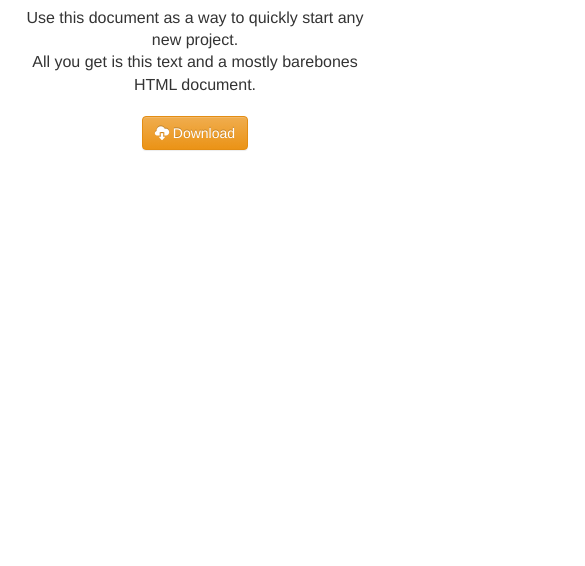
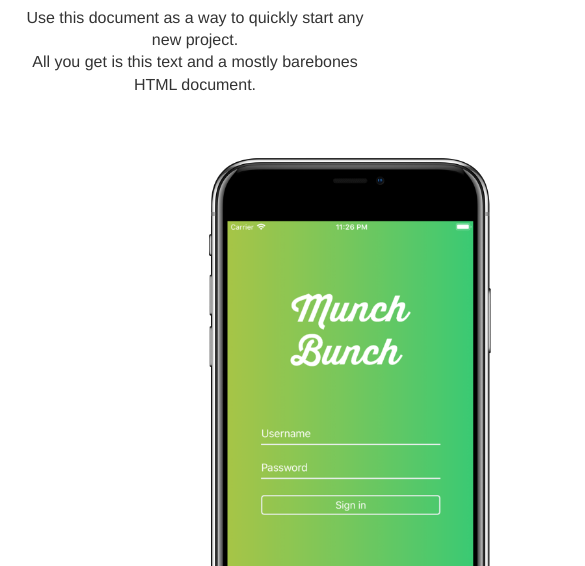
Before and after one commit to Nagoogin/munch-bunch-landing, a plain HTML site: page public/index.html in a window 390 px wide. Shown: the part 278-844 px from the top of the page, 585 px wide, since content can reach past the window. Drawn offline with nearby package versions, Linux system fonts and the light colour scheme.

Commit message:
Added mockup phone to page

```diff
--- a/public/index.html
+++ b/public/index.html
@@ -41,6 +41,10 @@
 				text-align: center;
 			}
 
+			#phone {
+				margin: 0 auto;
+			}
+
 		</style>
 
 	</head>
@@ -63,6 +67,11 @@
 			<div class="starter-template">
 				<h1>Find You Food Truck</h1>
 				<p class="lead">Use this document as a way to quickly start any new project.<br> All you get is this text and a mostly barebones HTML document.</p>
+
+				<div id="phone">
+					<img src="images/iphone-mockup.png" alt="iphone mockup" style="width:650px;">
+				</div>
+
 				<button type="button" class="btn btn-warning">
 					<span class="glyphicon glyphicon-cloud-download" aria-hidden="true"></span>
 					Download
```
Also changed, not shown: public/images/iphone-mockup.png (added). Lines whose indentation alone changed are shown as unchanged.
